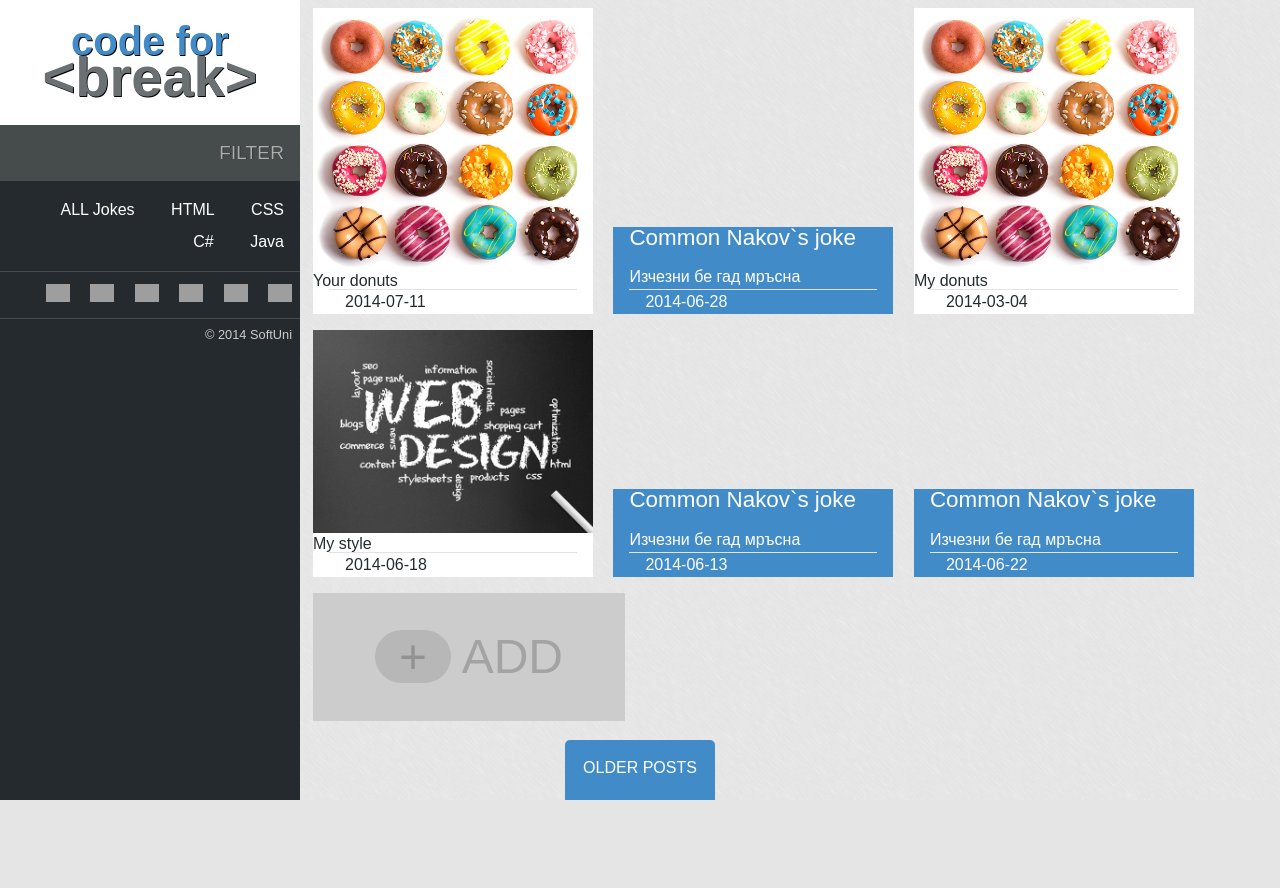
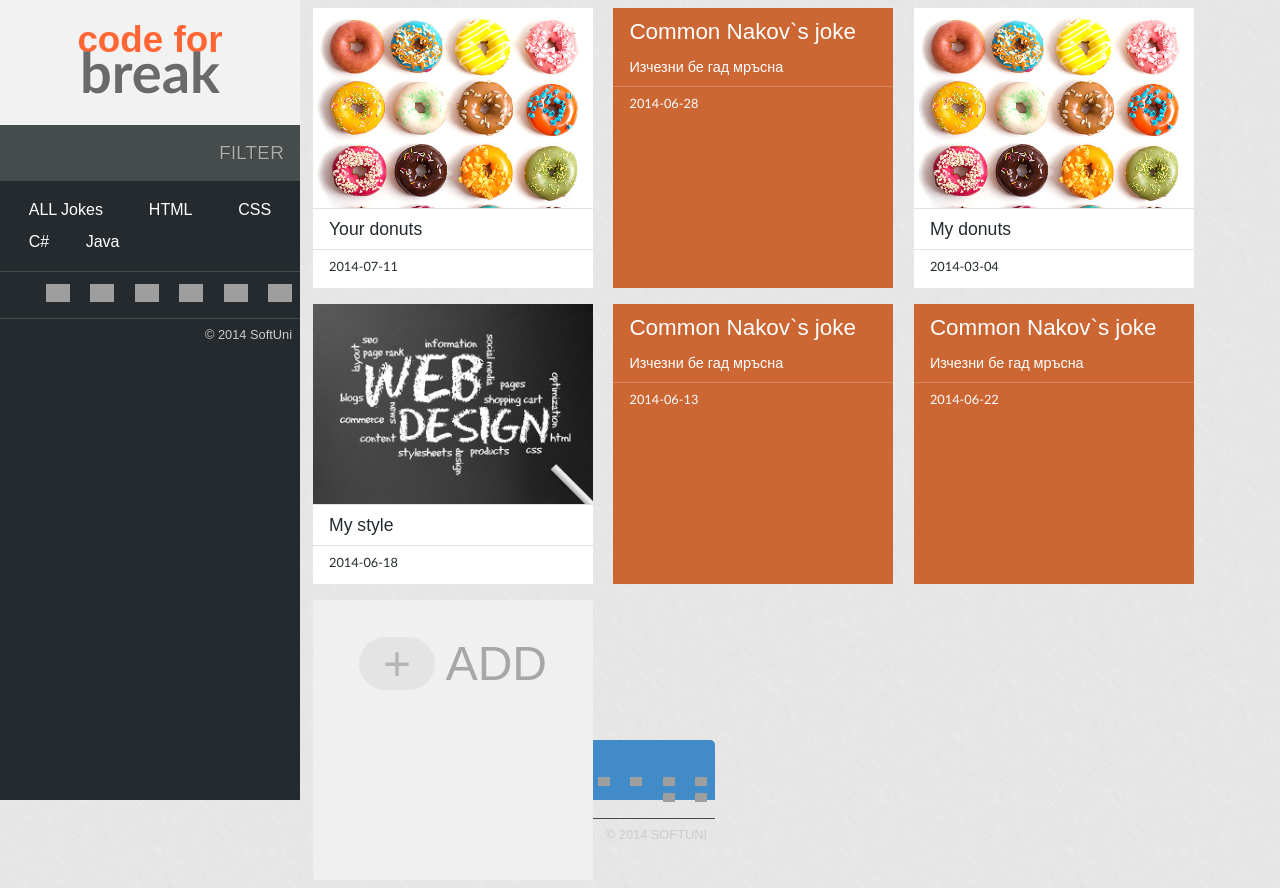
Before and after one commit to aluinpoli/SAPHIRA-WebProject, a PHP site: page / in a window 1280 px wide. Before the commit the page ends 800 px from the top, so only its background shows below. Run offline with PHP 8.4, Linux system fonts and the light colour scheme; data comes from the database, SQL or seed files in the repository; some libraries are stand-ins or nearby versions; grey boxes are pictures that could not be loaded.

Commit message:
Lot of styling

```diff
--- a/WebSite/JHProject/JHProject/index.php
+++ b/WebSite/JHProject/JHProject/index.php
@@ -21,15 +21,11 @@
     </div>
     <aside class="box">
         <header>
-            <!--<figure>
-                <img src="imgs/break2.jpg" />
-            </figure>-->
-            <h1 id="logo"><em>code for</em> <strong>&#60;break&#62;</strong></h1>
-
+            <h1 id="logo"><em>code for</em> <strong>break</strong></h1>
         </header>
         <nav id="tags">
-            <div class="filter"><a href="#" >FILTER</a></div>
-            <ul>
+            <a href="#" class="filter">FILTER</a>
+            <ul class="drop-down">
                 <li><a href="#" id="allJokes" data-scroll>ALL Jokes</a></li>
                 <li><a href="#" class="active-element" data-scroll>HTML</a></li>
                 <li><a href="#" data-scroll>CSS</a></li>
@@ -55,7 +51,7 @@
         include 'database/GetInfomation.php';
     ?>
 
-    <main class="grid grid-pad">
+    <main>
         <div id="jokes">
         <?php
             if(isset($joke) && isset($num_jokes)){
@@ -114,15 +110,22 @@
             <label for="imgJoke"/>Image format</label><br/>
             <input type="submit" name="submit" id="submit" value="POST">
         </form>
-
-
-
-
     </main>
 
     <footer>
         <div class="footer">
-            <a href="#">Older Posts</a>
+             <section id="media-links">
+            <ul>
+                <li><a href="#"><img src="http://transcript-bg.com/images/google+.png" alt="googlePlus logo" /></a></li>
+                <li><a href="#"><img src="https://www.seoclerk.com/pics/220394-1C4vDD1400131701.png" alt="twitter logo" /></a></li>
+                <li><a href="#"><img src="http://img2.wikia.nocookie.net/__cb20130729002338/gtawiki/images/4/44/Facebook_Logo.png" alt="facebook logo" /></a></li>
+                <li><a href="#"><img src="http://www.nakov.com/wp-content/uploads/2012/03/SoftUni-Logo.png" alt="SoftUni logo" /></a></li>
+                <li><a href="#"><img src="http://www.montreal-kosher.com/wp-content/uploads/2014/02/instagram-logo-png-transparent-backgroundadanali-hasan-kolcuoglu-restaurant-uoqzlntb.png" alt="Instagram logo" /></a></li>
+                <li><a href="#"><img src="https://origin.ih.constantcontact.com/fs105/1100458305930/img/468.png?ver=1384611382000" alt="flickr logo" /></a></li>
+            </ul>
+            <!--Social media links - softuni pages: main page, facebook page and etc.. our pages too.. friendly pages-->
+            <span>&copy; 2014 SoftUni</span>
+        </section>
         </div>
     </footer>
 </body>
--- a/WebSite/JHProject/JHProject/styles/css.css
+++ b/WebSite/JHProject/JHProject/styles/css.css
@@ -36,81 +36,87 @@ main{
 }
 
 /*aside START*/
-header {
-    font-family:"omnes-pro",sans-serif;
-    background-color:white;
+aside.box header {
+    background-color:#F2F2F2;
     background-position:top;
     vertical-align:middle;
     width:100%;
     height: 125px;
     float: left;
     overflow:hidden;
-
 }
 
-header h1#logo {
-    font-family:"proxima-nova",sans-serif;
+aside.box header h1#logo {
     padding: 1.5rem 0 0 0;
     font-weight: bold;
-    color:#418BC9;
+    color:#FF6633;
     text-align: center;
-    font-size: 2.5rem;
+    font-size: 2.3rem;
     display: block;
     font-style:normal;
-    line-height: 2.2rem;
-    text-shadow: 0.05rem 0.05rem #000;
+    line-height: 2rem;
 }
 a{
     color:#fff;
     text-decoration:none;
 }
-#logo strong{
+aside.box header h1#logo strong{
+    font-family:'Trebuchet MS',Arial,sans-serif;
     font-size: 3.5rem;
     display:block;
-    color:#6B7072;
-    text-shadow: 0.05rem 0.05rem #000;
+    font-weight:bold;
+    color:#6A6A6A;
+    text-shadow: 0.05rem 0.05rem #fff;
+}
 
-
-}
 nav#tags,
 section#media-links{
         display:block;
         text-align:right;
 }
-nav#tags div.filter {
+
+nav#tags a.filter{
+    vertical-align:middle;
+    color:#ADAFAC;
     display:block;
-    background-color:#464B4B;
+    background-color:rgb(70, 75, 75);
     text-align:right;
     text-shadow: 0.025rem 0.025rem #000;
-}
-    nav#tags div.filter a{
-    color:#ADAFAC;
     font-size:1.2rem;
     line-height:3.5rem;
     padding-right:1rem;
 }
-    nav#tags ul {
-    float: left;
+nav#tags ul.drop-down {
+    /*display:none;*/
+    position:relative;
+    text-align:justify;
     width:100%;
-    padding:0.8rem 0;
+    padding:0.8rem;
+    box-sizing:border-box;
+    margin:0 auto;
     border-bottom:1px solid #464B4B;
 }
-nav#tags ul li{
+ nav#tags a.filter:hover ul.drop-down{
+     display:block;
+ }
+
+
+nav#tags ul.drop-down li{
     font-size:1rem;
     display:inline-block;
     margin:0.5rem 0;
 }
-nav#tags ul li a{
-        border-radius:0.2rem;
-        padding:0.3rem 1rem;
+nav#tags ul.drop-down li a{
+    border-radius:0.2rem;
+    padding:0.3rem 1rem;
 }
-nav#tags ul li a:hover {
+nav#tags ul.drop-down li a:hover {
     background: #418BC9;
     padding:0.5rem 1rem;
     color: #fff;
 }
 #media-links ul {
-    margin-top:0.5rem;
+    display:block;
     padding:0.8rem 0;
     border-bottom:1px solid #464B4B;
 }
@@ -121,7 +127,6 @@ nav#tags ul li a:hover {
         margin:0.5rem;
 }
 #media-links a img {
-    margin-top:0.8rem;
     width: 8%;
 }
 #media-links span{
@@ -135,21 +140,28 @@ nav#tags ul li a:hover {
 /*aside END*/
 
 /*main START*/
-section.box {
+.box {
     display: inline-block;
+    vertical-align:top;
+    box-sizing:border-box;
 }
 article{
      margin:0.5rem;
+     width:100%;
+     max-height:100%;
+     /*height:100%;*/
 }
 
 .pic{
         background-color: #fff;
         color:#242b2e;
 }
-.pic h2{
-        margin:1rem;
-        font-size:1.4rem;
+.pic figcaption{
+        margin:0.5rem 1rem;
+        font-size:1.1rem;
+        line-height:1.5rem;
         word-wrap:break-word;
+
 }
 .pic p{
         margin:0 1rem 0 1rem;
@@ -158,82 +170,97 @@ article{
         word-wrap:break-word;
 }
 div.date {
+    display:block;
+}
+.pic .date{
+    /*background-color:#f1f1f1;*/
     border-top:1px solid #e3e3e3;
+}
+div.date > p{
+    font-family:'Trebuchet MS',Arial,sans-serif;
     font-size:0.8rem;
-    margin:0 1rem;
     line-height:2rem;
 }
 
-.quote{
+.box .story{
+    box-sizing:border-box;
     background-color:#cc6633;
-    text-align:center;
-    font-style:italic;
-    padding:2rem;
-}
-.quote h2{
-    font-size:2rem;
-    word-wrap:break-word;
-    margin:2rem;
-    color:#fff;
+    color: #fff;
+    text-align:left;
+    max-width:100%;
+    max-height:100%;
 }
 
-.story{
-    background-color:#418bc9;
-    color: #fff;
+.box .story > h2 {
+    margin:0 1rem;
+    font-size:1.4rem;
+    line-height:3rem;
+    word-wrap:break-word;
 }
-.story h2{
-        margin:1rem;
-        font-size:1.4rem;
-        word-wrap:break-word;
+.box .story > p {
+    margin:0 1rem;
+    font-size:0.9rem;
+    word-wrap:break-word;
+    line-height:1.4rem;
+    margin-bottom:0.5rem;
 }
-.story p{
-        margin:0 1rem 0 1rem;
-        font-size:1rem;
-        line-height:1.5rem;
-        word-wrap:break-word;
+.box .story > div.date{
+    border-top:1px solid rgba(255,255,255,0.2);
+    background-color:#cc6633;
+}
+.box .story > div.date > p {
+    margin:0 1rem;
 }
 
 figure{
     overflow:hidden;
+    border-bottom:1px solid #e3e3e3;
 }
-img{
-    width:100%;
+
+/*to fix add content*/
+.box .add-content{
+    display:inline-block;
+    margin-left:0.5rem;
+    margin-top:0.5rem;
+    box-sizing:border-box;
+    text-align:center;
+    max-width:98%;
+    max-height:100%;
+    background-color:#F0F0F0;
+    color:rgba(0, 0, 0, 0.3);
+    font-size:3rem;
+    word-wrap:break-word;
+    line-height:4rem;
+    padding:2rem 1rem;
 }
+.add-content:hover{
+    cursor: pointer;
+}
+
+.add-content span {
+    background-color:rgba(0, 0, 0, 0.05);
+    color:rgba(0, 0, 0, 0.2);
+    border-radius:3rem;
+    padding:0 1.5rem;
+}
+     /*to fix add content END*/
+
 @media all and (min-width: 320px) {
   aside { flex: 1 auto; }
+  section#media-links{display:none;}
+
 }
 
 @media all and (min-width: 640px) {
   body    { flex: 2 0; }
   aside  { order: 1; position:fixed;width:300px; height:100%;}
-  main    { order: 2; position:relative; left:305px; margin-right:305px; }
-  article { order: 3; width:280px;}
-  figure { width: 280px;}
+  main    { order: 2; position:relative; left:305px; margin-right:305px;}
+  article { order: 3; width:280px; min-height:280px;}
+  figure { width: 280px; max-height:200px;}
   footer { order: 4;}
+  section#media-links{display:block;}
 }
 /*main START*/
-/*to fix add content*/
-.add-content{
-    text-align:center;
-    background-color:#ccc;
-    font-family:'Arial Narrow Bold',  sans-serif;
-    color:rgba(0, 0, 0, 0.2);
-    font-size:3rem;
-    word-wrap:break-word;
-    line-height:4rem;
-    padding:2rem 1rem;
-}
-#add:hover{
-    cursor: pointer;
-}
-
-.add-content span {
-    background-color:rgba(0, 0, 0, 0.1);
-    color:rgba(0, 0, 0, 0.2);
-    border-radius:3rem;
-    padding:0 1.5rem;
-}
-     /*to fix add content END*/
 
 /*to fix footer*/
 footer {
--- a/WebSite/JHProject/JHProject/styles/reset.css
+++ b/WebSite/JHProject/JHProject/styles/reset.css
@@ -40,3 +40,6 @@ table {
 	border-collapse: collapse;
 	border-spacing: 0;
 }
+img{
+    max-width:100%;
+}
```
Also changed, not shown: WebSite/JHProject/JHProject/addForm.html (line endings or trailing spaces), WebSite/JHProject/JHProject/database/uploadFile.php (line endings or trailing spaces), WebSite/JHProject/JHProject/script/addForm.js (line endings or trailing spaces), WebSite/JHProject/JHProject/script/showForm.js (line endings or trailing spaces), WebSite/JHProjectSK/JHProject/index.html (line endings or trailing spaces), WebSite/JHProjectSK/JHProject/styles/mainpage.css (line endings or trailing spaces).
